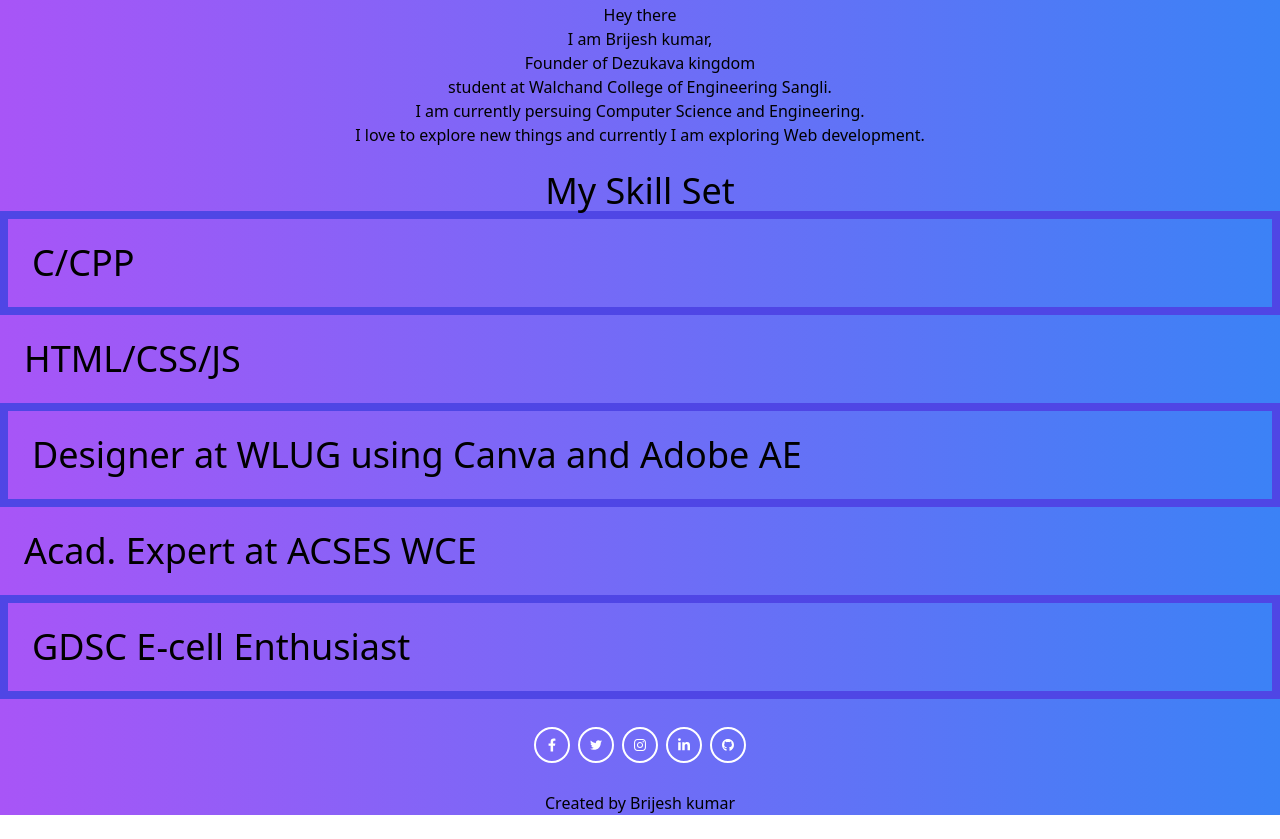
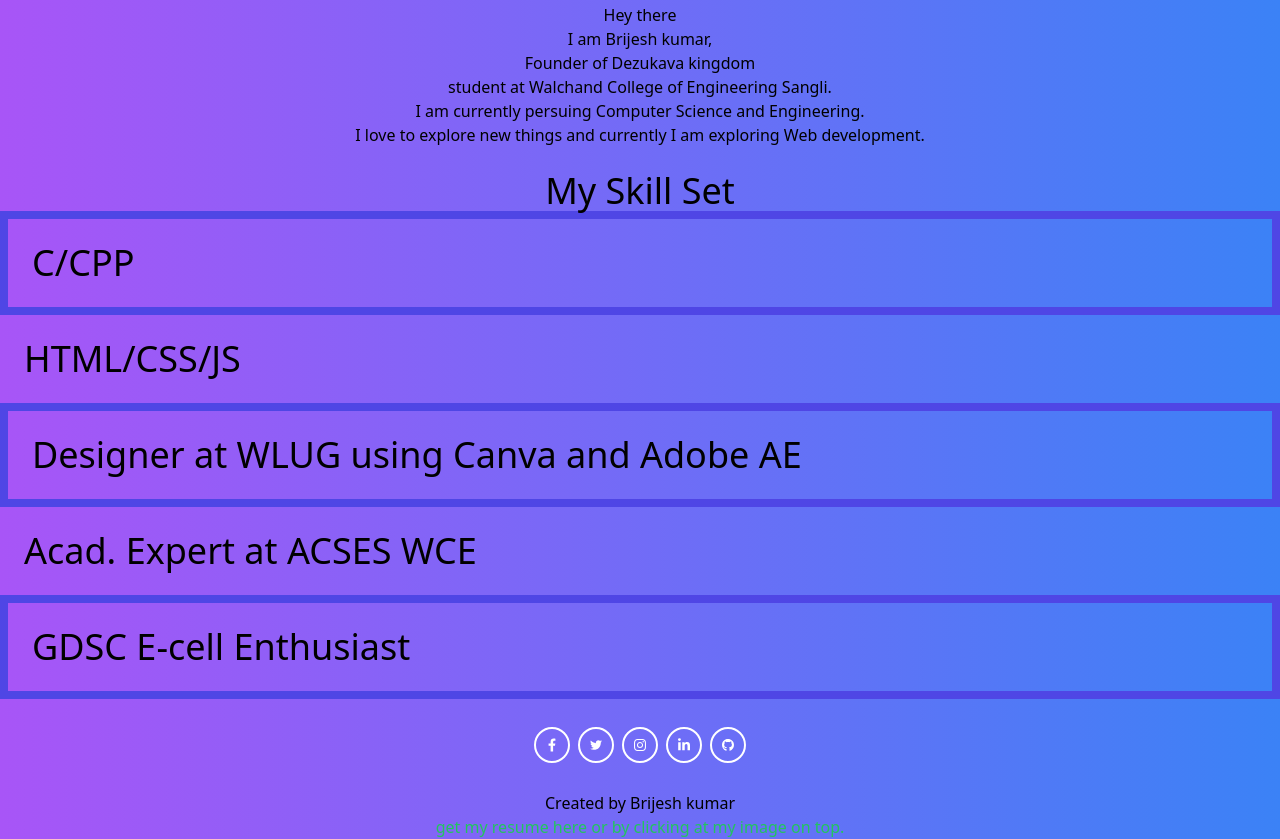
Before and after one commit to Brij2/Brij2.github.io, a plain HTML site: page index.html in a window 1280 px wide. Shown: the part 1609-2448 px from the top of the page. Before the commit the page ends 2424 px from the top, so only its background shows below. Drawn offline with nearby package versions, Linux system fonts and the light colour scheme.

Commit message:
adding resume link

```diff
--- a/index.html
+++ b/index.html
@@ -144,6 +144,9 @@
                 </div>
               </footer>
               <h1 class="text-center" >Created by Brijesh kumar</h1>
+             <h1 class="text-center text-green-500" >
+                <a href="http://resume.dezukava.me">get my resume here or by clicking at my image on top.</a>
+              </h1>
         </div>
 
 
```
